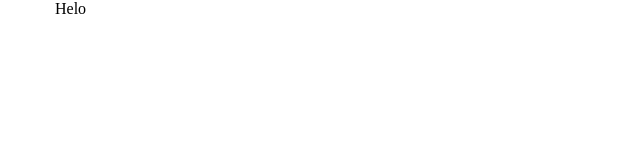
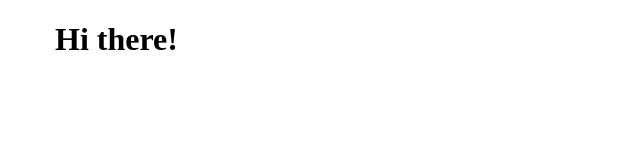
Before and after one commit to picheli20/car-rent, a website: page src/index.html in a window 1280 px wide. Shown: the whole page, without its empty margins (0-640 px from the left). Drawn offline with nearby package versions, Linux system fonts and the light colour scheme; files that its build step writes are made by us from their sources.

Commit message:
component generator

```diff
--- a/gulp/inject.js
+++ b/gulp/inject.js
@@ -23,6 +23,7 @@ gulp.task('inject', ['scripts'], function () {
   var injectScripts = gulp.src([
     path.join(conf.paths.src, '/app/**/*.module.js'),
     path.join(conf.paths.src, '/app/**/*.js'),
+    path.join(conf.paths.src, '/app/*.js'),
     path.join('!' + conf.paths.src, '/app/**/*.spec.js'),
     path.join('!' + conf.paths.src, '/app/**/*.mock.js'),
   ]);
--- /dev/null
+++ b/src/app/components/car/car.html
@@ -0,0 +1,2 @@
+<h1>{hi}</h1>
+<div id="pro"></div>
--- /dev/null
+++ b/src/app/components/generator.js
@@ -0,0 +1,18 @@
+function GeneratorFactory (url, obj, elSelector) {
+	var self = this;
+	self.data = obj;
+	$.get(url, function(data){
+		self.template = data;
+		if(elSelector) $(elSelector).html(self.renderize());
+	});
+}
+
+GeneratorFactory.template = '';
+
+GeneratorFactory.prototype.renderize = function() {
+	var self = this;
+    return self.template.replace(/{([^{}]*)}/g, function (a, b) {
+        var r = self.data[b];
+        return typeof r === 'string' || typeof r === 'number' || typeof r === 'boolean' ? r : a;
+    });
+};
--- a/src/app/index.js
+++ b/src/app/index.js
@@ -1 +1,3 @@
-alive = false;
+$( document ).ready(function () {
+	car = new GeneratorFactory('/app/components/car/car.html', { hi : 'Hi there!' }, '#mainApp');
+});
--- a/src/index.html
+++ b/src/index.html
@@ -25,7 +25,7 @@
     <![endif]-->
 
     <div class="container">
-      Helo
+      <div id="mainApp"></div>
     </div>
 
 
```
Also changed, not shown: src/app/components/generator.spec.js (added, +14 -0 lines), src/app/index.spec.js (+1 -1 lines).
